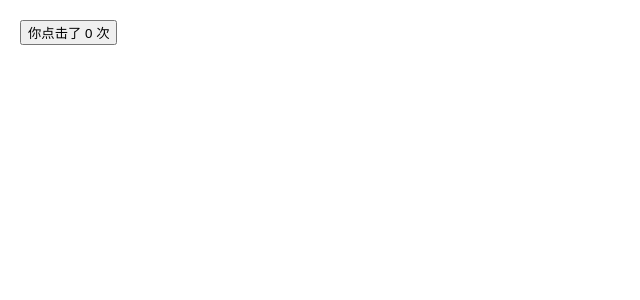
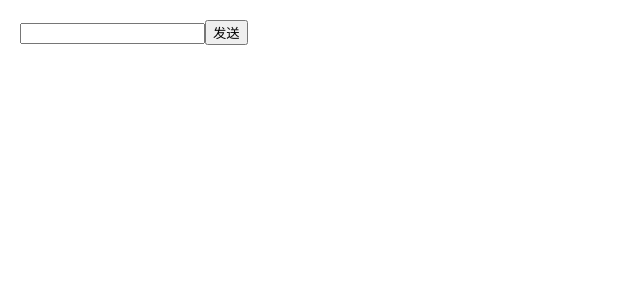
Before and after one commit to MufuDe/20241018-react-ref, a React (Create React App) app: page / in a window 1280 px wide. Shown: the top 300 px of the page, without its empty margins (0-640 px from the left). Built offline with nearby package versions, Linux system fonts and the light colour scheme.

Commit message:
1. 修复坏掉的聊天输入框；

```diff
--- a/src/App.js
+++ b/src/App.js
@@ -1,12 +1,34 @@
-import { useRef } from "react";
+import { useState } from "react";
 
-export default function Counter() {
-  let countRef = useRef(0);
+export default function Chat() {
+  const [text, setText] = useState("");
+  const [isSending, setIsSending] = useState(false);
+  let timeoutID = null;
 
-  function handleClick() {
-    // 这样并未重新渲染组件！
-    countRef.current = countRef.current + 1;
+  function handleSend() {
+    setIsSending(true);
+    timeoutID = setTimeout(() => {
+      alert("已发送！");
+      setIsSending(false);
+    }, 3000);
   }
 
-  return <button onClick={handleClick}>你点击了 {countRef.current} 次</button>;
+  function handleUndo() {
+    setIsSending(false);
+    clearTimeout(timeoutID);
+  }
+
+  return (
+    <>
+      <input
+        disabled={isSending}
+        value={text}
+        onChange={(e) => setText(e.target.value)}
+      />
+      <button disabled={isSending} onClick={handleSend}>
+        {isSending ? "发送中……" : "发送"}
+      </button>
+      {isSending && <button onClick={handleUndo}>撤销</button>}
+    </>
+  );
 }
```
